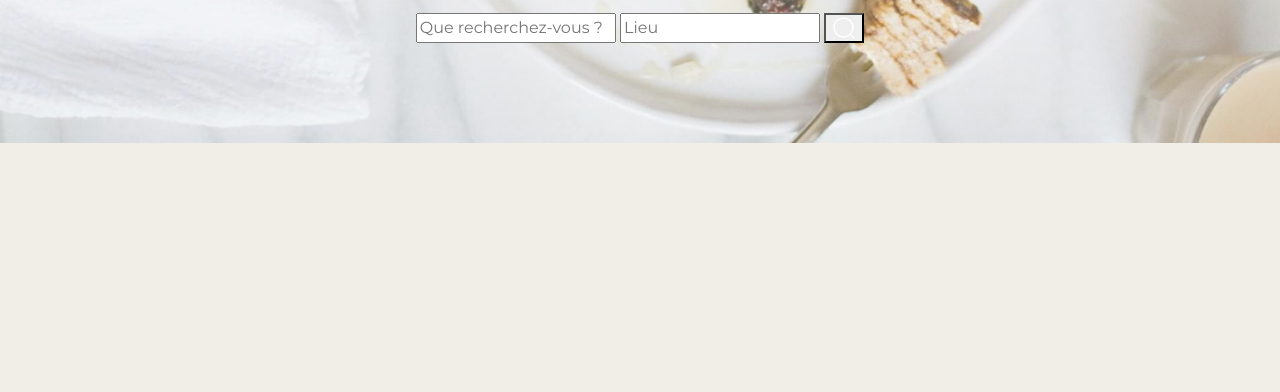
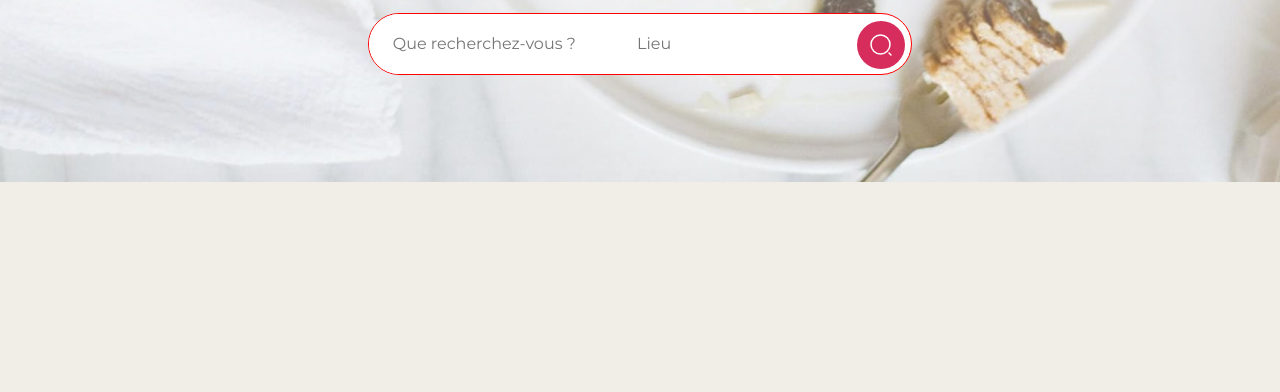
Before and after one commit to derkhadim/dbe, a plain HTML site: page index.html in a window 1280 px wide. Shown: the part 408-800 px from the top of the page. Drawn offline with Linux system fonts and the light colour scheme.

Commit message:
Search form

```diff
--- a/css/jumbo.css
+++ b/css/jumbo.css
@@ -11,3 +11,33 @@
   background-position: 0 center;
   padding: 100px 0;
 }
+
+.form-wrapper {
+  background-color: white;
+  display: inline-block;
+  border-radius: 60px;
+  overflow: hidden;
+
+  /* Commentaire */
+  border: 1px solid red;
+}
+
+.form-wrapper input {
+  height: 60px;
+  padding-left: 24px;
+  padding-right: 24px;
+  border: none;
+}
+
+.form-wrapper input:focus {
+  outline: none;
+}
+
+.form-wrapper .form-btn {
+  background-color: var(--main-color);
+  height: 48px;
+  width: 48px;
+  border-radius: 48px;
+  border: none;
+  margin-right: 6px;
+}
--- a/index.html
+++ b/index.html
@@ -63,10 +63,15 @@
 
             <div class="hero-form">
               <p>Rechercher un établissement</p>
-              <form action="resultats.html" class="form-wrapper">
-                <input type="text" placeholder="Que recherchez-vous ?">
-                <input type="text" placeholder="Lieu">
-                <button class="form-btn"><img src="images/search-white.svg" alt=""></button>
+
+              <form action="resultats.html">
+
+                <div class="form-wrapper">
+                  <input type="text" placeholder="Que recherchez-vous ?">
+                  <input type="text" placeholder="Lieu">
+                  <button class="form-btn"><img src="images/search-white.svg" alt=""></button>
+                </div>
+
               </form>
             </div>
 
```
